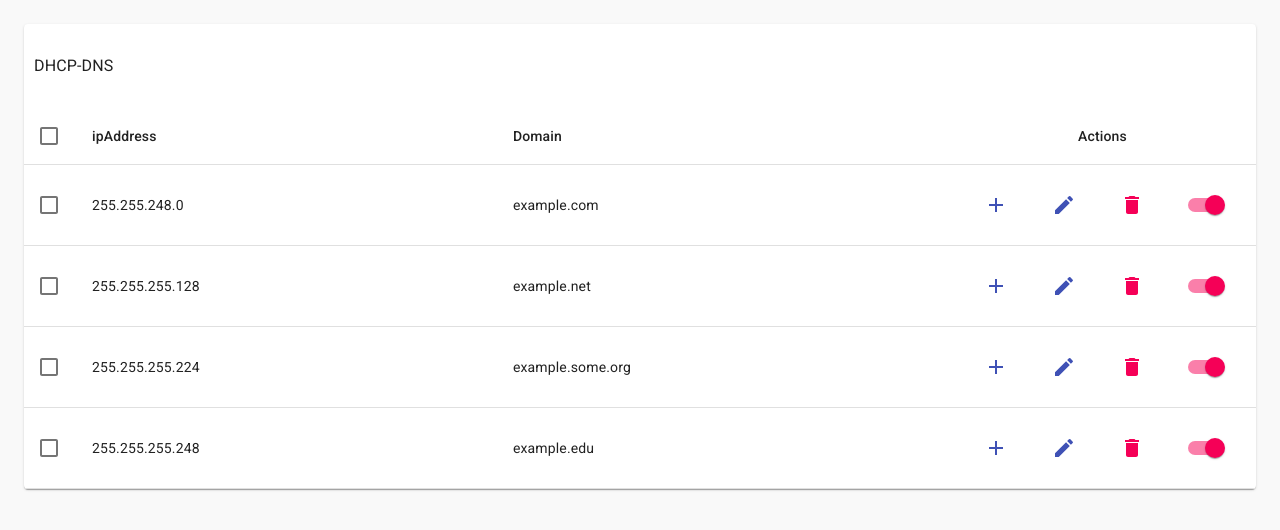
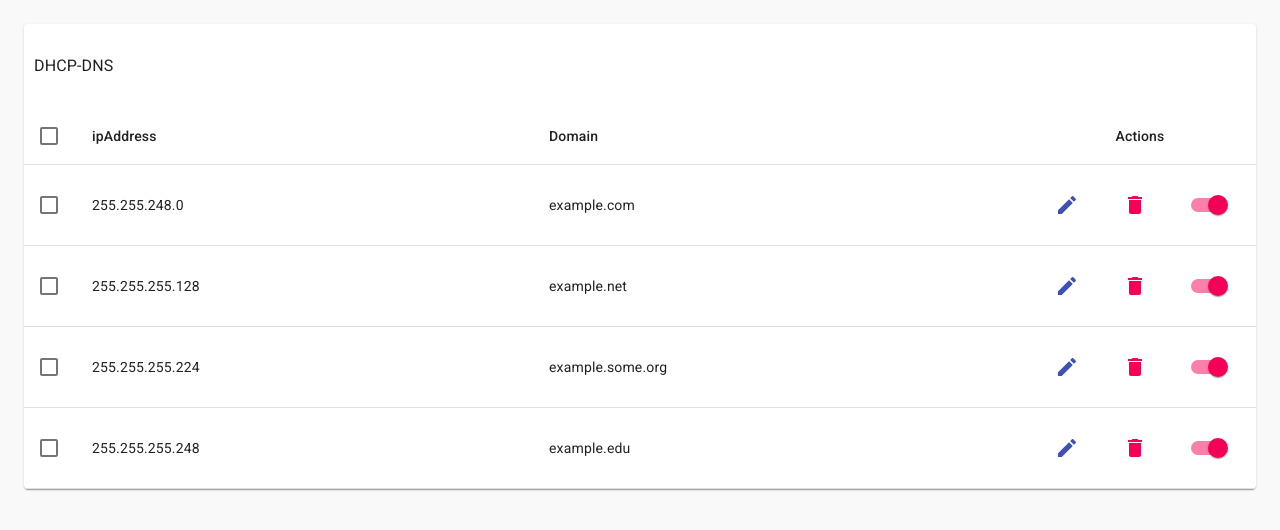
Before and after one commit to TheVerilly/dhcp-dns, a React (Create React App) app: page / in a window 1280 px wide. Shown: the top 530 px of the page. Built offline with nearby package versions, Linux system fonts and the light colour scheme.

Commit message:
small fix

```diff
--- a/package.json
+++ b/package.json
@@ -35,6 +35,7 @@
   },
   "devDependencies": {
     "@material-ui/icons": "^4.9.1",
+    "@material-ui/styles": "^4.9.10",
     "clsx": "^1.1.0"
   }
 }
--- a/src/App.js
+++ b/src/App.js
@@ -2,7 +2,7 @@ import React, { StrictMode, useEffect, useState } from 'react'
 
 import { Box } from '@material-ui/core';
 
-import Table from './Table'
+import Table from './components/Table'
 
 const initialData = [
     { id: 1, ipAddress: '255.255.248.0', domain: 'example.com' },
--- a/src/Table.Row.jsx
+++ /dev/null
@@ -1,79 +0,0 @@
-import React, { Fragment } from 'react';
-import PropTypes from 'prop-types';
-
-import {
-    TableRow as MaterialTableRow,
-    TableCell,
-    Checkbox,
-    Switch,
-    Button,
-    IconButton
-} from '@material-ui/core';
-import { withStyles } from '@material-ui/styles';
-import { Add as AddIcon, Edit as EditIcon, Delete as DeleteIcon } from '@material-ui/icons';
-
-const styles = () => ({
-    cellActions: {
-        width: 275,
-        '& > button:not(:last-child)': {
-            marginRight: 20
-        }
-    }
-});
-
-const TableRow = props => {
-    console.log(props.editableItem);
-    const isEditMode = props.editableItem?.id === props.row.id;
-
-    const handleEditItem = () => props.onClickEdit(props.row);
-
-    return (
-        <MaterialTableRow hover>
-            <TableCell padding="checkbox">
-                <Checkbox />
-            </TableCell>
-            <TableCell>{props.row.ipAddress}</TableCell>
-            <TableCell>{props.row.domain}</TableCell>
-            {
-                isEditMode ? (
-                    <Fragment>
-                        <TableCell align="center" className={props.classes.cellActions}>
-                            <Button onClick={props.onClickSave} variant="contained" color="primary">Save</Button>
-                            <Button onClick={props.onClickCancelEdit} variant="contained" color="secondary">Cancel</Button>
-                        </TableCell>
-                    </Fragment>
-                ) : (
-                    <TableCell align="center" className={props.classes.cellActions}>
-                        <IconButton onClick={props.onClickCreate} color="primary"><AddIcon /></IconButton>
-                        <IconButton onClick={handleEditItem} color="primary"><EditIcon /></IconButton>
-                        <IconButton onClick={props.onClickRemove} color="secondary"><DeleteIcon /></IconButton>
-                        <Switch checked={true} onChange={props.onSwitchActiveState} />
-                    </TableCell>
-                )
-            }
-        </MaterialTableRow>
-    );
-};
-
-TableRow.propTypes = {
-    classes: PropTypes.object,
-    editableItem: PropTypes.exact({
-        id: PropTypes.number,
-        ipAddress: PropTypes.string,
-        domain: PropTypes.string,
-        bbb: PropTypes.string,
-    }),
-    row: PropTypes.exact({
-        id: PropTypes.number,
-        ipAddress: PropTypes.string,
-        domain: PropTypes.string,
-    }).isRequired,
-    onClickCreate: PropTypes.func.isRequired,
-    onClickEdit: PropTypes.func.isRequired,
-    onClickSave: PropTypes.func.isRequired,
-    onSwitchActiveState: PropTypes.func.isRequired,
-    onClickRemove: PropTypes.func.isRequired,
-    onClickCancelEdit: PropTypes.func.isRequired,
-};
-
-export default withStyles(styles)(TableRow);
--- /dev/null
+++ b/src/components/Table.Row.ActionsCell.jsx
@@ -0,0 +1,44 @@
+import React, { Fragment } from 'react';
+import PropTypes from 'prop-types';
+
+import {Button, IconButton, Switch, TableCell} from '@material-ui/core';
+import {Delete as DeleteIcon, Edit as EditIcon} from '@material-ui/icons';
+import { withStyles } from '@material-ui/styles';
+
+const styles = () => ({
+    cellActions: {
+        width: 200,
+        '& > button:not(:last-child)': {
+            marginRight: 20
+        }
+    }
+});
+
+const TableRowActionsCell = props => (
+    <Fragment>
+        {
+            props.isEditMode ? (
+                <Fragment>
+                    <TableCell align="center" className={props.classes.cellActions}>
+                        <Button onClick={props.onClickSave} variant="contained" color="primary">Save</Button>
+                        <Button onClick={props.onClickCancel} variant="contained" color="secondary">Cancel</Button>
+                    </TableCell>
+                </Fragment>
+            ) : (
+                <TableCell align="center" className={props.classes.cellActions}>
+                    <IconButton onClick={props.onClickEdit} color="primary"><EditIcon /></IconButton>
+                    <IconButton onClick={props.onClickRemove} color="secondary"><DeleteIcon /></IconButton>
+                    <Switch checked={true} onChange={props.onSwitchActiveState} />
+                </TableCell>
+            )
+        }
+    </Fragment>
+);
+
+TableRowActionsCell.propTypes = {
+    isEditMode: PropTypes.bool.isRequired,
+    onClickEdit: PropTypes.func.isRequired,
+    onClickCancel: PropTypes.func.isRequired
+};
+
+export default withStyles(styles)(TableRowActionsCell);
--- /dev/null
+++ b/src/components/Table.Row.Mode.jsx
@@ -0,0 +1,40 @@
+import React, { Fragment } from 'react';
+import PropTypes from 'prop-types';
+
+import {
+    TableCell, TextField
+} from '@material-ui/core';
+
+const TableRowMode = props => {
+    return (
+        <Fragment>
+            {
+                props.isEditMode ? (
+                    <Fragment>
+                        <TableCell>
+                            <TextField variant="outlined" value={props.row.ipAddress} />
+                        </TableCell>
+                        <TableCell>
+                            <TextField variant="outlined" value={props.row.domain} />
+                        </TableCell>
+                    </Fragment>
+                ) : (
+                    <Fragment>
+                        <TableCell>{props.row.ipAddress}</TableCell>
+                        <TableCell>{props.row.domain}</TableCell>
+                    </Fragment>
+                )
+            }
+        </Fragment>
+    );
+};
+
+TableRowMode.propTypes = {
+    row: PropTypes.exact({
+        id: PropTypes.number,
+        ipAddress: PropTypes.string,
+        domain: PropTypes.string,
+    })
+};
+
+export default TableRowMode;
--- /dev/null
+++ b/src/components/Table.Row.jsx
@@ -0,0 +1,52 @@
+import React from 'react';
+import PropTypes from 'prop-types';
+
+import {
+    TableRow as MaterialTableRow,
+    TableCell,
+    Checkbox,
+} from '@material-ui/core';
+
+import TableRowActionsCell from './Table.Row.ActionsCell';
+import TableRowMode from './Table.Row.Mode';
+
+const TableRow = props => {
+    const isEditMode = props.editableItem?.id === props.row.id;
+
+    const handleEditItem = () => props.onClickEdit(props.row);
+
+    return (
+        <MaterialTableRow hover>
+            <TableCell padding="checkbox">
+                <Checkbox />
+            </TableCell>
+            <TableRowMode isEditMode={isEditMode} row={props.row} />
+            <TableRowActionsCell
+                isEditMode={isEditMode}
+                onClickEdit={handleEditItem}
+                onClickCancel={props.onClickCancel}
+            />
+        </MaterialTableRow>
+    );
+};
+
+TableRow.propTypes = {
+    classes: PropTypes.object,
+    editableItem: PropTypes.exact({
+        id: PropTypes.number,
+        ipAddress: PropTypes.string,
+        domain: PropTypes.string,
+    }),
+    row: PropTypes.exact({
+        id: PropTypes.number,
+        ipAddress: PropTypes.string,
+        domain: PropTypes.string,
+    }).isRequired,
+    onClickEdit: PropTypes.func.isRequired,
+    onClickSave: PropTypes.func.isRequired,
+    onSwitchActiveState: PropTypes.func.isRequired,
+    onClickRemove: PropTypes.func.isRequired,
+    onClickCancel: PropTypes.func.isRequired,
+};
+
+export default (TableRow);
--- a/src/Table.Toolbar.jsx
+++ b/src/components/Table.Toolbar.jsx
@@ -2,7 +2,7 @@ import React from 'react';
 import PropTypes from 'prop-types';
 
 import { Toolbar, LinearProgress, Typography} from '@material-ui/core';
-import { withStyles } from '@material-ui/core/styles';
+import { withStyles } from '@material-ui/styles';
 
 const styles = () => ({
     toolbar: {
--- a/src/Table.jsx
+++ b/src/components/Table.jsx
@@ -74,12 +74,11 @@ const Table = props => {
                                                 key={row.id}
                                                 row={row}
                                                 editableItem={editableItem}
-                                                onClickCreate={handleStartCreating}
                                                 onClickEdit={handleToggleEditMode}
                                                 onClickSave={handleSave}
                                                 onSwitchActiveState={handleSwitchActiveState}
                                                 onClickRemove={handleRemove}
-                                                onClickCancelEdit={() => handleToggleEditMode(null)}
+                                                onClickCancel={() => handleToggleEditMode(null)}
                                             />
                                         ))
                                     )
```
Also changed, not shown: src/tables/Table.js (deleted, +0 -47 lines), src/components/Table.Head.jsx (renamed from src/Table.Head.jsx).
